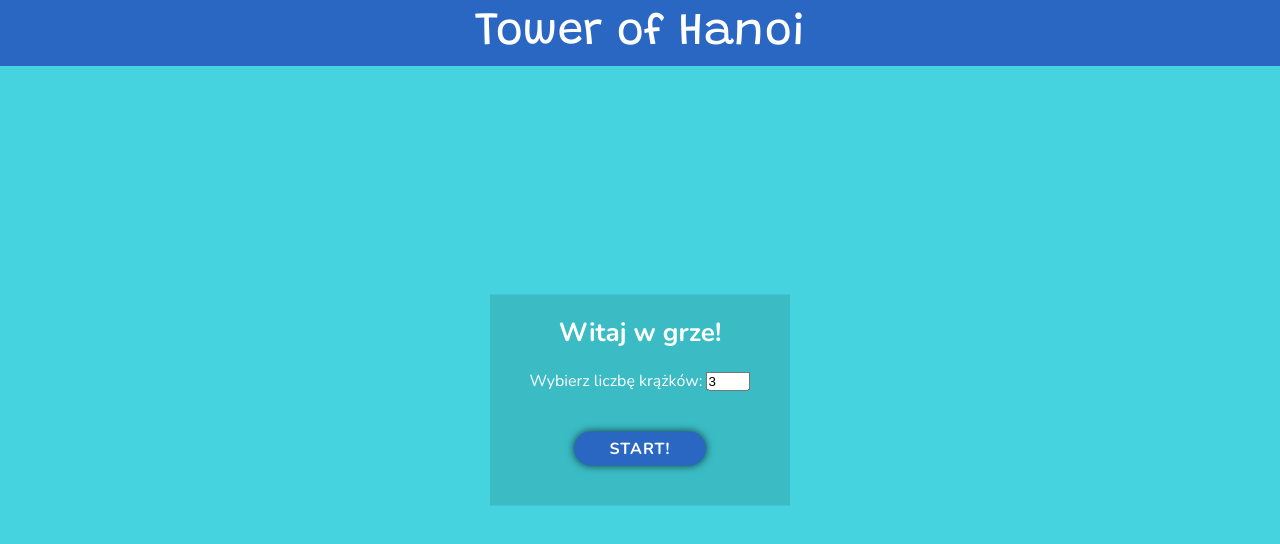
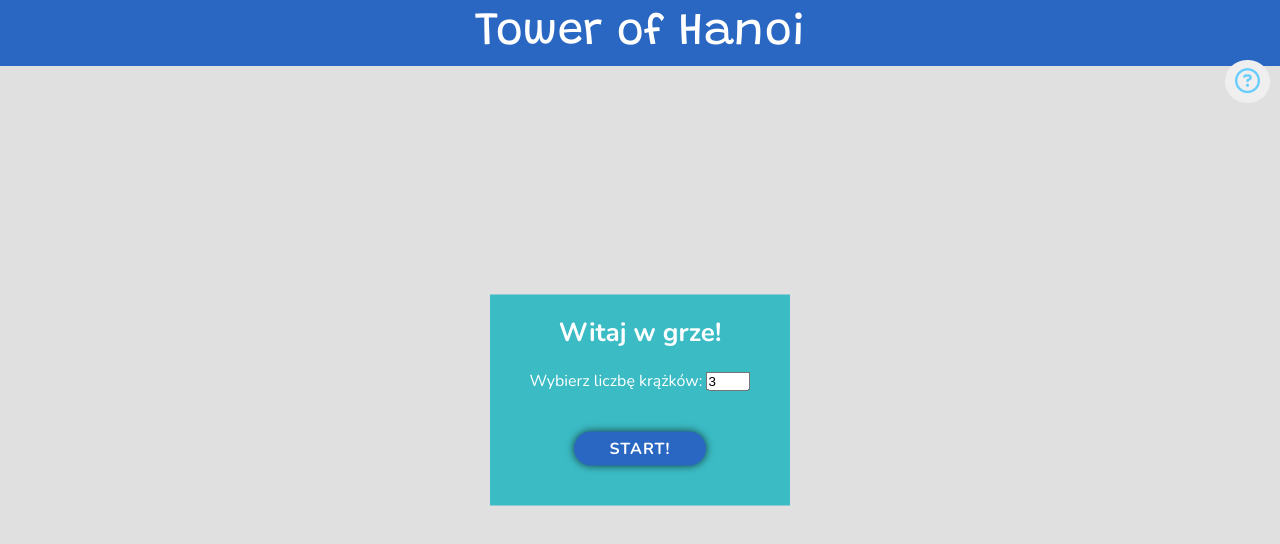
Before and after one commit to ErykFryderyk/Tower-of-Hanoi-Game, a website: page index.html in a window 1280 px wide. Drawn offline with nearby package versions, Linux system fonts and the light colour scheme.

Commit message:
add game rules button and restart button

```diff
--- a/index.html
+++ b/index.html
@@ -9,15 +9,14 @@
     <link href="https://fonts.googleapis.com/css2?family=Grandstander:wght@300;400;900&display=swap" rel="stylesheet">
     <link href="https://fonts.googleapis.com/css2?family=Nunito:wght@300;400;700&display=swap" rel="stylesheet">
 
+    <!-- Awesome Fonts -->
+    <script src="https://kit.fontawesome.com/643726dbb6.js" crossorigin="anonymous"></script>
+
     <link rel="stylesheet" href="/src/style/style.css">
 </head>
 <body>
     <header>
         <h1 class="title">Tower of Hanoi</h1>
-        <!-- <div class="button-box">
-            <button class="btn btn-rules">?</button>
-            <button class="btn btn-restart"><<</button>
-        </div> -->
     </header>
 
     <div class="container">
@@ -52,15 +51,27 @@
         </div>
     </div>
 
+    <div class="button-box">
+        <button class="btn btn__rules" title="Zasady gry">
+            <i class="far fa-question-circle"></i>
+        </button>
+        <button class="btn btn__restart" title="Zagraj jeszcze raz">
+            <i class="fas fa-sync-alt"></i>
+        </button>
+    </div>
+
     <div class="modal-shadow">
         <div class="modal-shadow__box">
-            <button class="btn-close-modal">X</button>
+            <button class="btn-close-modal">
+                <i class="far fa-times-circle"></i>
+            </button>
             <h3>Zasady gry</h3>
             <!-- gif -->
         </div>
     </div>
 
 
+
     <script src="/src/js/script.js"></script>
 </body>
 </html>
--- a/src/js/script.js
+++ b/src/js/script.js
@@ -96,7 +96,7 @@ const moveBlock = e => {
     }
     activeBlock.classList.remove('block--active');
     activeBlock = null;
-    checkWin();
+    // checkWin();
 }
 
 const createNewBlock = (target) => {
--- a/src/style/style.scss
+++ b/src/style/style.scss
@@ -24,7 +24,7 @@ $light-blue-gradient:linear-gradient(90deg, rgba(33, 217, 219, 1) 0%, rgba(34, 1
 }
 
 body{
-    background-color: $green;
+    background-color: $light-gray;
     color: $white;
     font-family: 'Nunito',
     sans-serif;
@@ -47,20 +47,39 @@ header{
 }
 
 .button-box{
-    background-color: #fff;
     position: absolute;
-    top: 10px;
-    right: 30px;
+    display: flex;
+    flex-direction: column;
+    top: 60px;
+    right: 10px;
     display: flex;
     justify-content: center;
     align-items: center;
 }
 
 .btn{
-    padding: 10px 20px;
+    color: $light-blue;
+    padding: 7px 10px;
     cursor: pointer;
     border: none;
-    font-size: 20px;
+    font-size: 23px;
+    border-radius: 25px;
+    outline: none;
+    transition: box-shadow .3s ease-in-out;
+
+    &__rules{
+        margin-bottom: 2px ;
+        font-size: 25px;
+    }
+
+    &__restart{
+        display: none;
+    }
+
+    &:hover,
+    &:focus {
+        box-shadow: 0px 0px 20px 0px rgba(0, 0, 0, 0.7);
+    }
 }
 
 .container{
```
Also changed, not shown: src/style/style.css.
